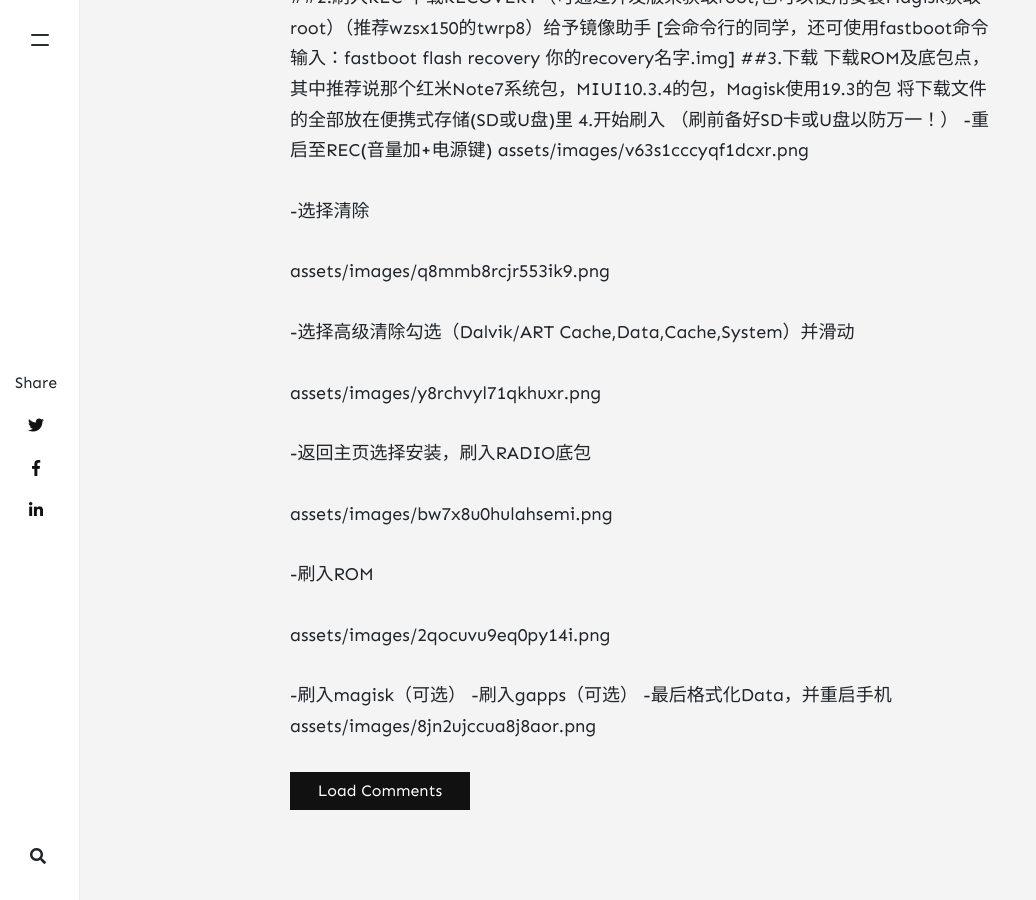
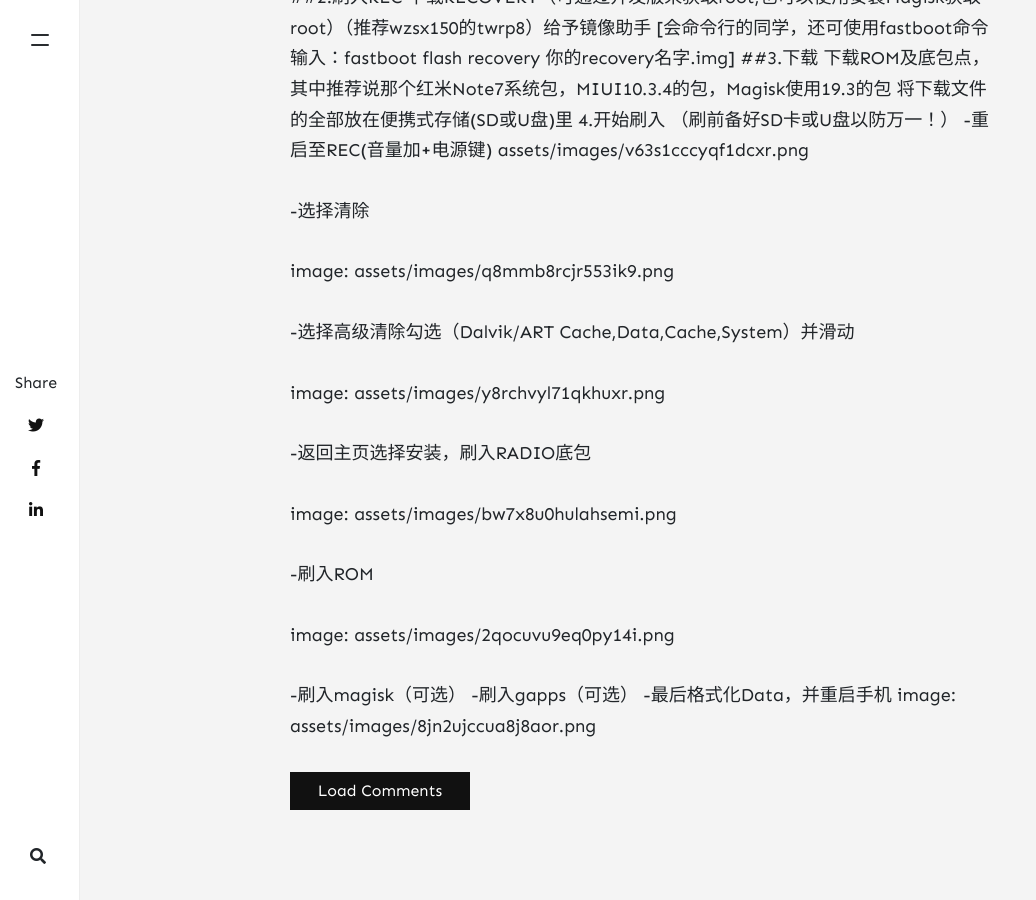
Before and after one commit to minguser/minguser.github.io, a Jekyll site: the page built from _posts/2021-01-08-ming-红米Note7（lavender）刷机教程.md, in a window 1280 px wide and 900 px high, scrolled down 465 px. Shown: the whole window, without its empty margins (0-1036 px from the left). Built offline with Jekyll 4.4.1, drawn with Linux system fonts in a browser that asks for light colours; nearby versions of some CDN libraries; our own code applies the rules of GitHub Pages for plain Markdown files; comment, search, counter and statistics services are not loaded; part of the change alters nothing that is shown.

Commit message:
Update 2021-01-08-ming-红米Note7（lavender）刷机教程.md

```diff
--- a/_posts/2021-01-08-ming-红米Note7（lavender）刷机教程.md
+++ b/_posts/2021-01-08-ming-红米Note7（lavender）刷机教程.md
@@ -14,21 +14,21 @@ assets/images/v63s1cccyqf1dcxr.png
 
 -选择清除
 
-assets/images/q8mmb8rcjr553ik9.png
+image: assets/images/q8mmb8rcjr553ik9.png
 
 -选择高级清除勾选（Dalvik/ART Cache,Data,Cache,System）并滑动
 
-assets/images/y8rchvyl71qkhuxr.png
+image: assets/images/y8rchvyl71qkhuxr.png
 
 -返回主页选择安装，刷入RADIO底包
 
-assets/images/bw7x8u0hulahsemi.png
+image: assets/images/bw7x8u0hulahsemi.png
 
 -刷入ROM
 
-assets/images/2qocuvu9eq0py14i.png
+image: assets/images/2qocuvu9eq0py14i.png
 
 -刷入magisk（可选）
 -刷入gapps（可选）
 -最后格式化Data，并重启手机
-assets/images/8jn2ujccua8j8aor.png
+image: assets/images/8jn2ujccua8j8aor.png
```
